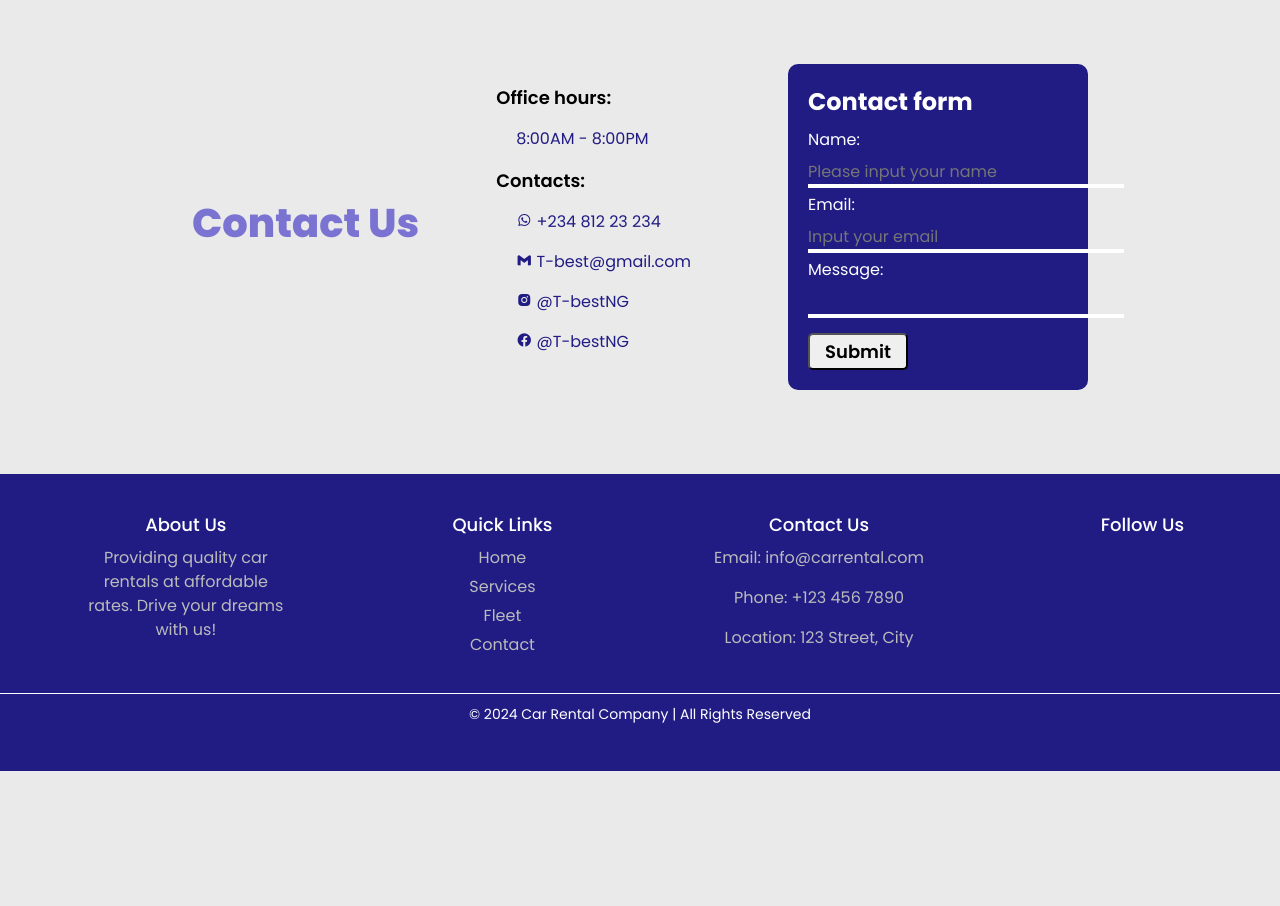
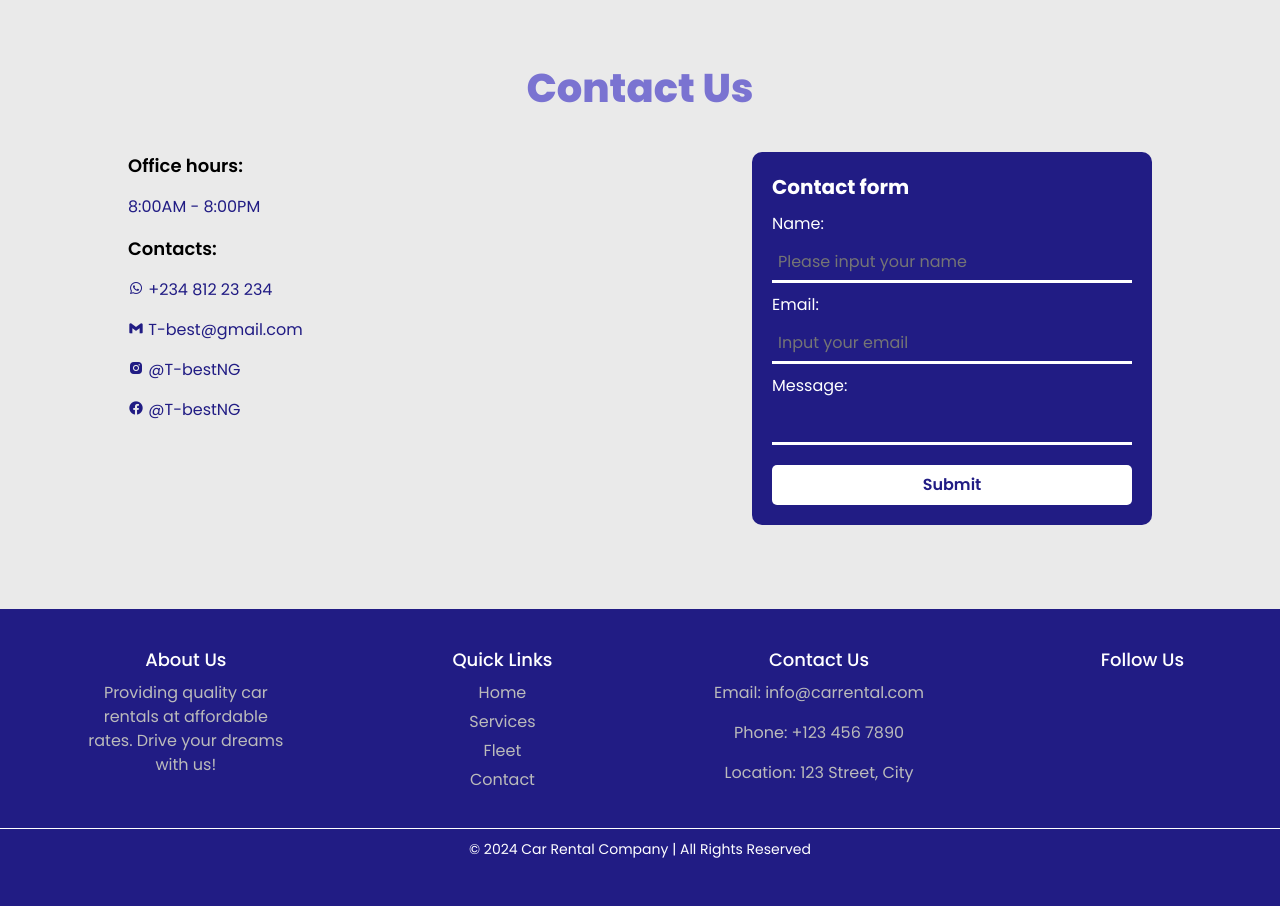
Before and after one commit to paschalmario/Fast_cars, a Flask app: page /contact in a window 1280 px wide. Shown: the part 140-1046 px from the top of the page. Before the commit the page ends 911 px from the top, so only its background shows below. Run offline with Flask 3, Linux system fonts and the light colour scheme; some libraries are stand-ins or nearby versions.

Commit message:
implement  responsiveness to contact page

```diff
--- a/website/static/styles.css
+++ b/website/static/styles.css
@@ -774,52 +774,79 @@ footer {
     }
 
 .contact_us {
-    display: inline-flex;
+    display: flex;
     justify-content: space-between;
-    align-items: center;
+    align-items: flex-start;
+    flex-wrap: wrap;
     padding: 5%;
-    width: 80%;
-    margin-left: 10%;
+    width: 90%;
+    margin: 0 auto;
+    gap: 20px;
 }
+
 .contact_us h1 {
+    width: 100%;
     text-align: center;
     font-weight: 800;
     color: #7A73D1;
+    margin-bottom: 20px;
 }
+
+.contact_details {
+    flex: 1 1 300px;
+    max-width: 500px;
+}
+
 .contact_details .core {
-    margin-left: -20px;
+    margin-left: 0;
     font-weight: 600;
     font-size: 18px;
     color: #000000;
 }
+
 .contact_details .details {
     color: #211C84;
 }
+
 .contact_form {
     background-color: #211C84;
-    width: 300px;
+    flex: 1 1 300px;
+    max-width: 400px;
     padding: 20px;
     color: white;
     border-radius: 10px;
+    box-sizing: border-box;
 }
+
 .contact_form legend {
     font-weight: 700;
+    margin-bottom: 10px;
+    font-size: 20px;
 }
+
 .contact_form button {
-    padding: 3px;
-    width: 100px;
+    padding: 8px;
+    width: 100%;
     font-weight: 600;
-    font-size: 18px;
+    font-size: 16px;
     border-radius: 5px;
     margin-top: 10px;
+    border: none;
+    cursor: pointer;
+    background-color: white;
+    color: #211C84;
+}
 
-}
 .contact_form input {
+    width: 100%;
+    padding: 6px;
+    border: none;
+    border-bottom: 3px solid white;
+    background-color: transparent;
+    margin-bottom: 10px;
+    color: white;
+    font-size: 16px;
     outline: none;
-    border: none;
-    border-bottom: 4px solid white;
-    background-color: transparent;
-    margin-bottom: 5px;
 }
 /* Responsive for tablets and smaller screens */
 @media (max-width: 992px) {
```
Also changed, not shown: other parts of website/static/styles.css (+37 -0 lines).
